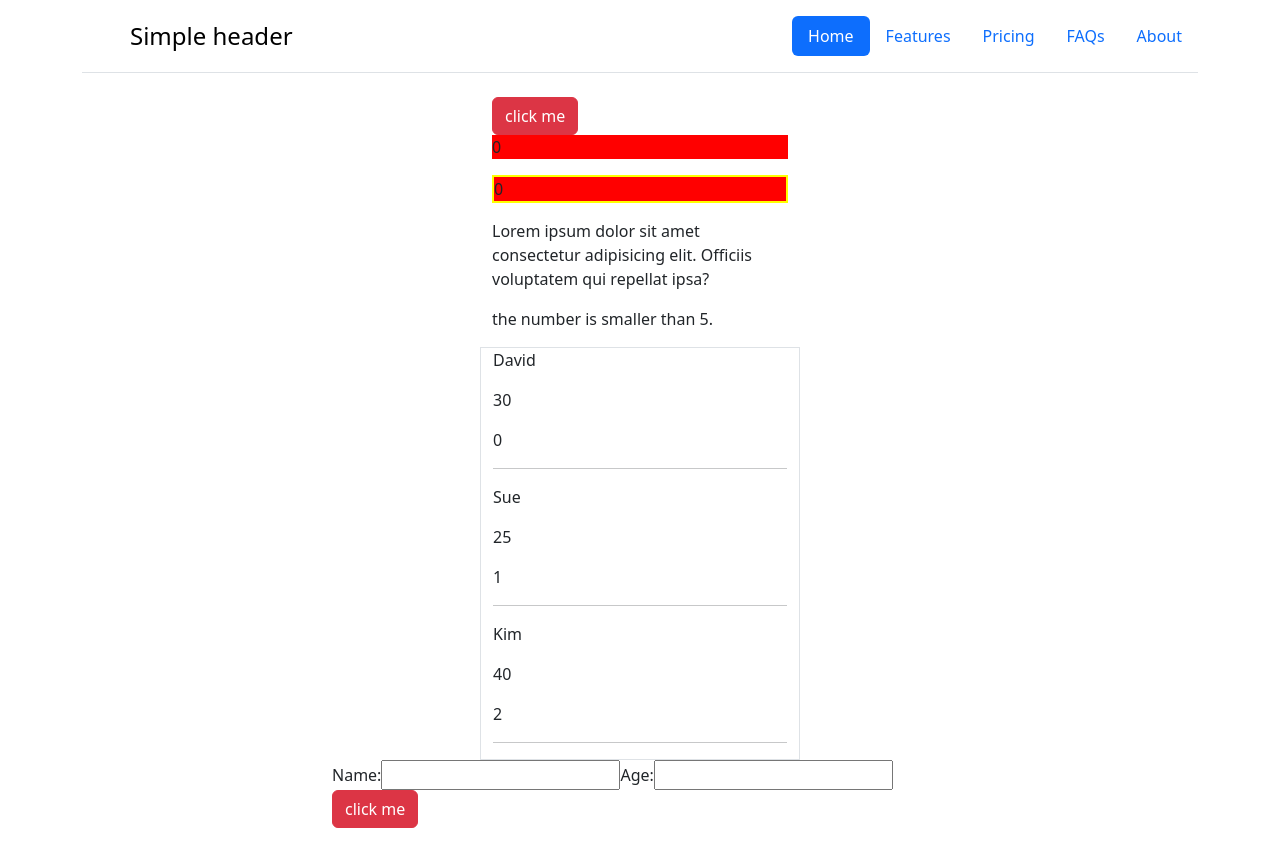
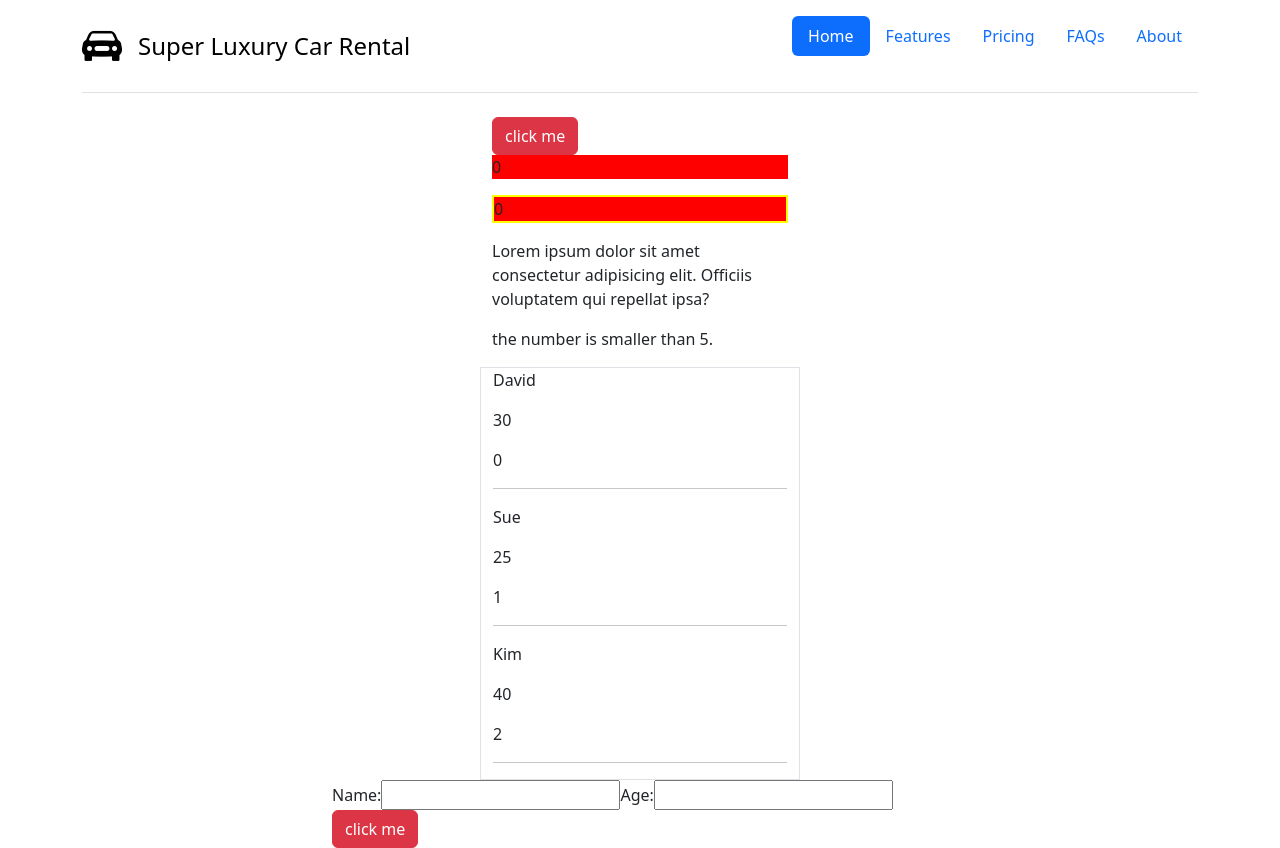
Before and after one commit to JFZelenak/CFV-d22-CarRental, an Angular app: page / in a window 1280 px wide. Built offline with nearby package versions, Linux system fonts and the light colour scheme.

Commit message:
add changes

```diff
--- a/src/app/navbar/navbar.component.html
+++ b/src/app/navbar/navbar.component.html
@@ -1,8 +1,8 @@
 <div class="container">
     <header class="d-flex flex-wrap justify-content-center py-3 mb-4 border-bottom">
       <a href="/" class="d-flex align-items-center mb-3 mb-md-0 me-md-auto link-body-emphasis text-decoration-none">
-        <svg class="bi me-2" width="40" height="32"><use xlink:href="#bootstrap"></use></svg>
-        <span class="fs-4">Simple header</span>
+        <i class="bi bi-car-front-fill fs-1 me-3"></i>
+        <span class="fs-4">Super Luxury Car Rental</span>
       </a>
 
       <ul class="nav nav-pills">
```
